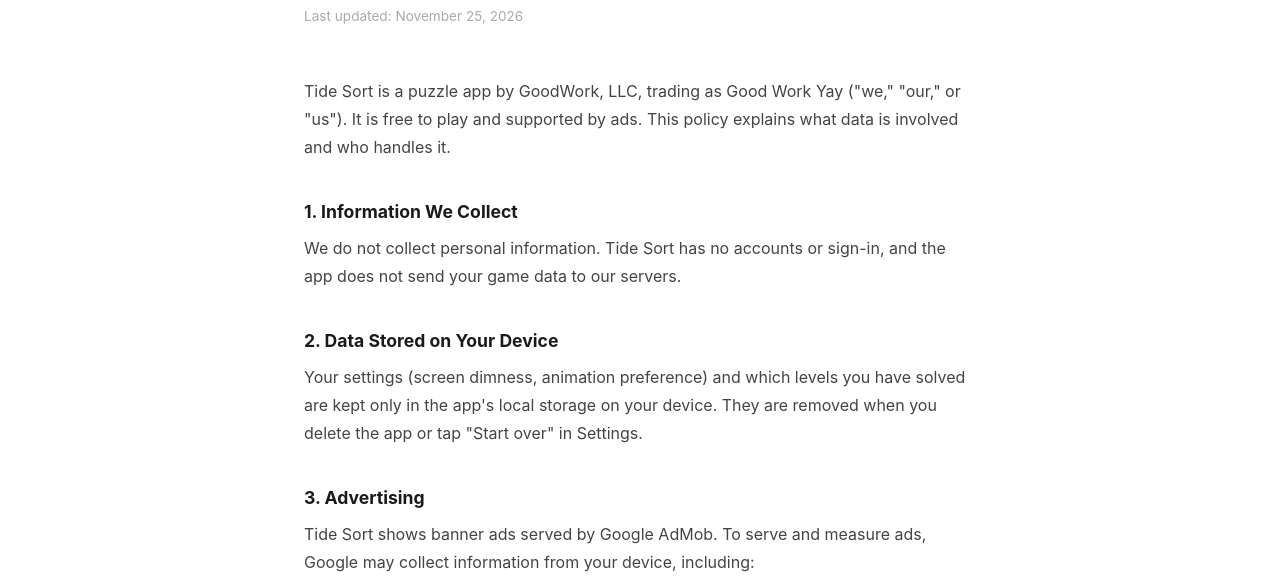
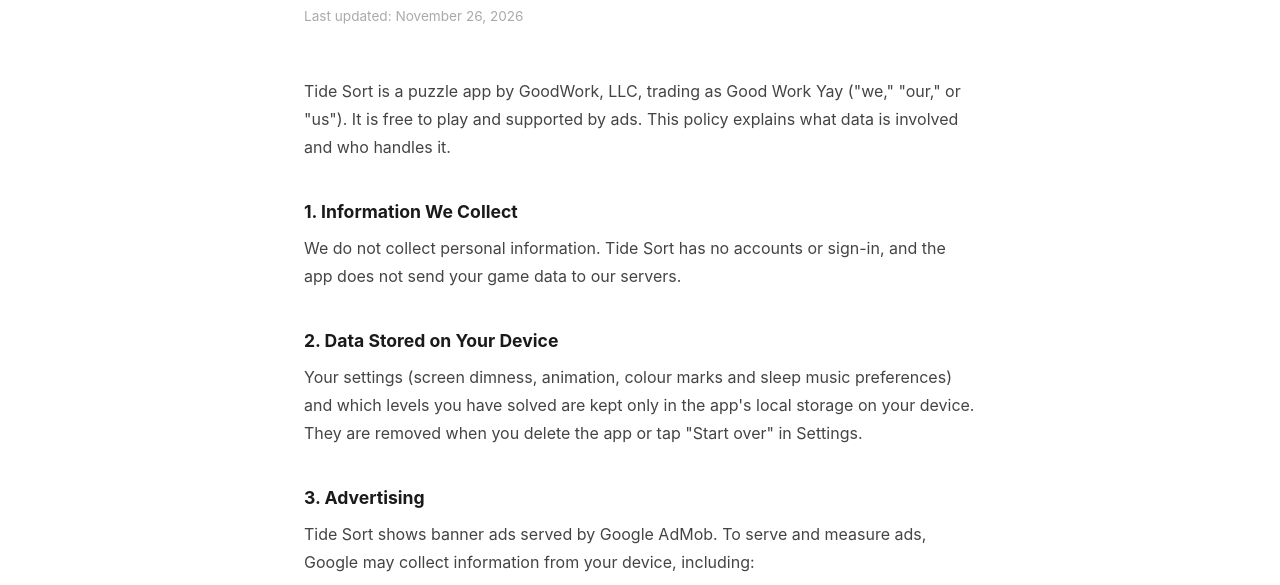
Before and after one commit to good-work-yay/goodworkyay-web, a plain HTML site: page tide-sort/privacy.html in a window 1280 px wide. Shown: the part 194-779 px from the top of the page. Drawn offline with Linux system fonts and the light colour scheme.

Commit message:
fix: Tide Sort 개인정보 페이지 날짜·설정 항목 수정
Co-Authored-By: Claude Opus 5.5 <noreply@anthropic.com>

```diff
--- a/tide-sort/privacy.html
+++ b/tide-sort/privacy.html
@@ -129,7 +129,7 @@
 
   <main>
     <h1>Privacy Policy</h1>
-    <p class="updated">Last updated: November 25, 2026</p>
+    <p class="updated">Last updated: November 26, 2026</p>
 
     <p>Tide Sort is a puzzle app by GoodWork, LLC, trading as Good Work Yay ("we," "our," or "us"). It is free to play and supported by ads. This policy explains what data is involved and who handles it.</p>
 
@@ -137,7 +137,7 @@
     <p>We do not collect personal information. Tide Sort has no accounts or sign-in, and the app does not send your game data to our servers.</p>
 
     <h2>2. Data Stored on Your Device</h2>
-    <p>Your settings (screen dimness, animation preference) and which levels you have solved are kept only in the app's local storage on your device. They are removed when you delete the app or tap "Start over" in Settings.</p>
+    <p>Your settings (screen dimness, animation, colour marks and sleep music preferences) and which levels you have solved are kept only in the app's local storage on your device. They are removed when you delete the app or tap "Start over" in Settings.</p>
 
     <h2>3. Advertising</h2>
     <p>Tide Sort shows banner ads served by Google AdMob. To serve and measure ads, Google may collect information from your device, including:</p>
```
